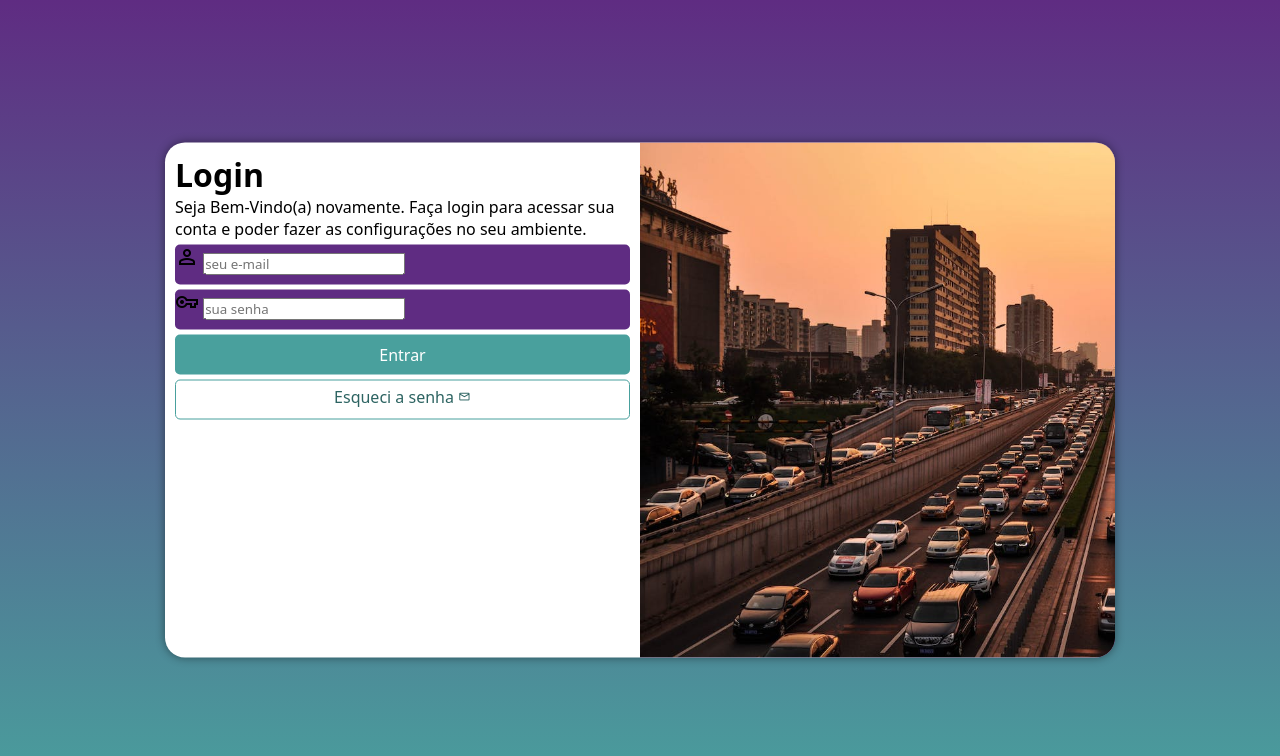
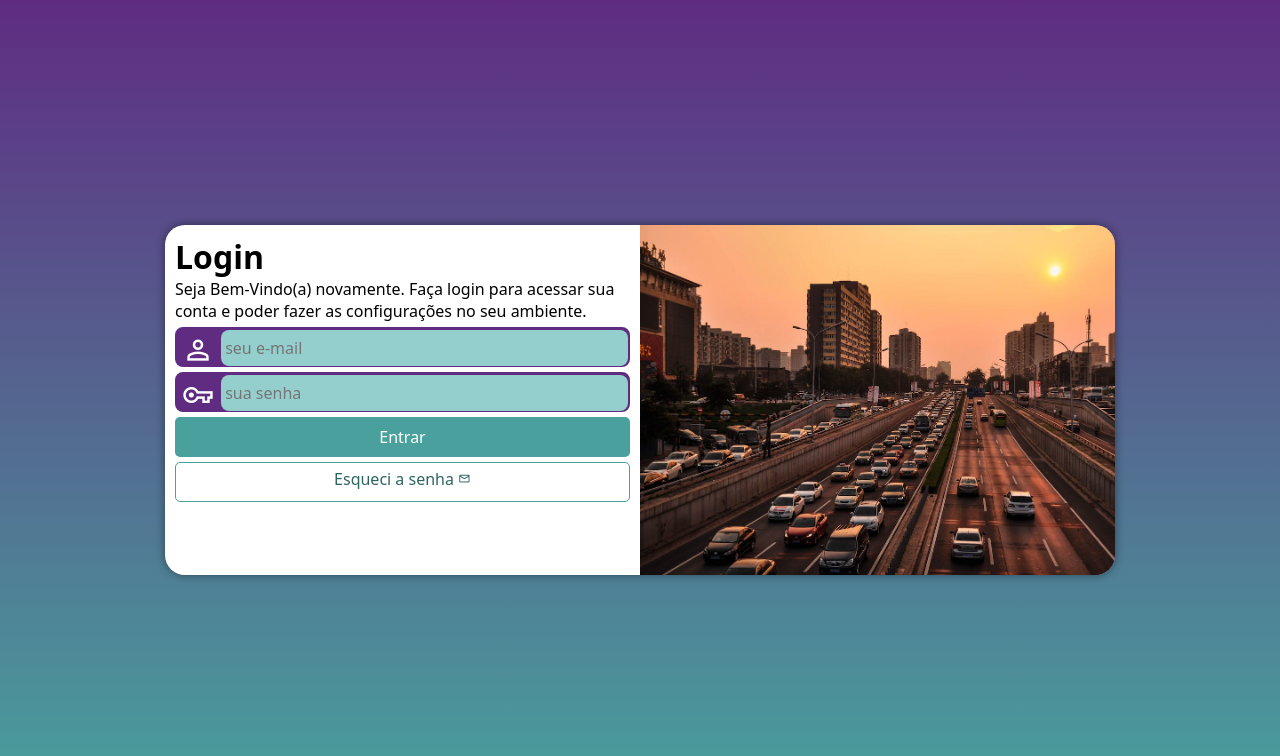
Before and after one commit to Evoluwilll/projeto-login, a PHP site: page / in a window 1280 px wide. Shown: the top 756 px of the page. Run offline with PHP 8.4, Linux system fonts and the light colour scheme.

Commit message:
exercício 026 finalizado

```diff
--- a/estilos/media-query.css
+++ b/estilos/media-query.css
@@ -1,7 +1,7 @@
 @charset "UTF-8";
 
 
-@media screen and (min-width: 768px) and (max-width: 992px){
+@media screen and (min-width: 768px) and (max-width: 992px){/* CONFIGURAÇÃO PARA TABLET */
 
     body {
         background-image: linear-gradient(to top, #49a09d, #5f2c82);
@@ -9,7 +9,7 @@
 
     section#login {
         width: 80vw;
-
+        height: 280px;
     }
 
     section#login > div#imagem {
@@ -24,7 +24,7 @@
     }
 }
 
-@media screen and (min-width: 992px) {
+@media screen and (min-width: 992px) { /* CONFIGURAÇÃO PARA DESKTOP */
 
     body {
         background-image: linear-gradient(to top, #49a09d, #5f2c82);
@@ -32,6 +32,7 @@
 
     section#login {
         width: 950px;
+        height: 350px;
     }
     section#login > div#imagem {
         float: right;
@@ -51,5 +52,6 @@
 
     div#fomulario > p {
         font-size: 1.2em;
+        margin: 20px 0px;
     }
 }
--- a/estilos/style.css
+++ b/estilos/style.css
@@ -37,7 +37,7 @@ section#login {
     position: absolute;
     top: 50%;
     left: 50%;
-    transform: translate(-50%, -50%);
+
     overflow: hidden;
 
     background-color: white;
@@ -46,6 +46,7 @@ section#login {
     border-radius: 20px;
     box-shadow: 0px 0px 10px hsla(0, 0%, 0%, 0.450);
 
+    transform: translate(-50%, -50%);
     transition: width .3s, heigth .3s;
     transition-timing-function: ease;
 }
@@ -75,16 +76,41 @@ div#fomulario > p {
 
 form > div.campo {
     background-color: #5f2c82;
+    border: 2px solid #5f2c82;
     width: 100%;
     display: block;
     height: 40px;
-    border-radius: 5px;
+    border-radius: 8px;
     margin: 5px 0px;
 
 }
 
 div.campo > label {
     display: none;
+}
+
+div.campo > span {
+    color: white;
+   /* background-color: black;*/
+    font-size: 2em;
+    width: 40px;
+    padding: 5px;
+}
+
+div.campo > input {
+    background-color: #94cfcd;
+    font-size: 1em;
+    width: calc(100% - 44.4px);
+    height: 100%;
+    border: 0px;
+    border-radius: 8px;
+    padding: 4px;
+    transform: translateY(-12px);
+}
+
+div.campo > input:focus-within {
+    background-color: white;
+
 }
 
 form > input[type=submit] {
```
